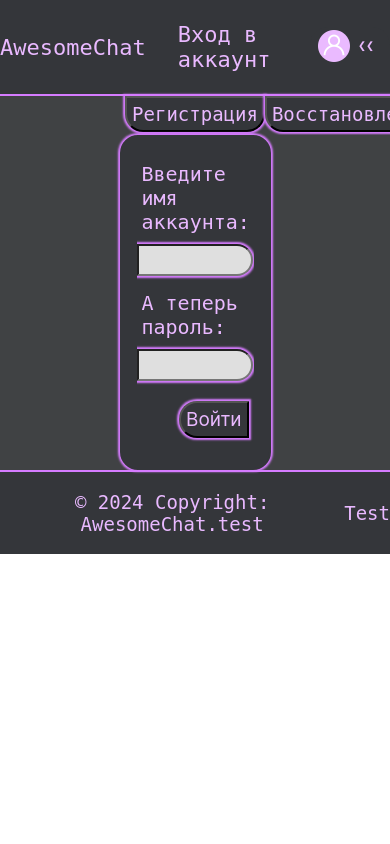
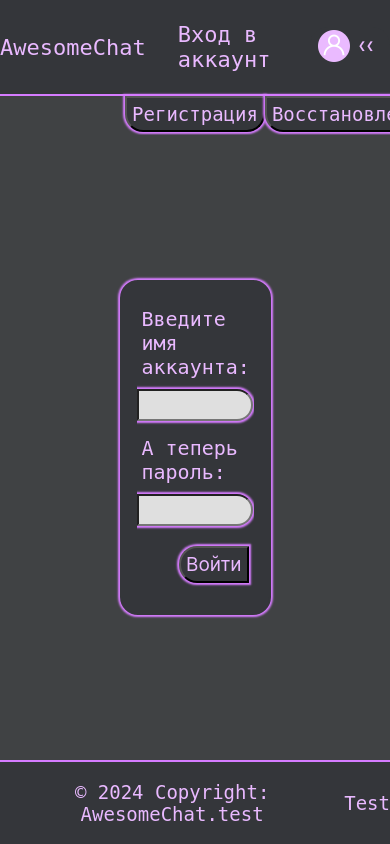
Before and after one commit to Marator2K07/Web-chat, a React (Create React App) app in the folder frontend/: page / in a window 390 px wide. Shown: the top 844 px of the page. Built offline with nearby package versions, Linux system fonts and the light colour scheme.

Commit message:
Теперь основной блок является адаптивным.

```diff
--- a/frontend/src/components/MainBlock/MainBlock.module.css
+++ b/frontend/src/components/MainBlock/MainBlock.module.css
@@ -1,7 +1,6 @@
 .MainBlock {
     background-color:var(--background_main_color);
-    height: var(--main_block_height);
-    width: var(--main_block_width);
+    flex-grow: 1;
     display: flex;
     align-items: center;
     justify-content: center;
```
